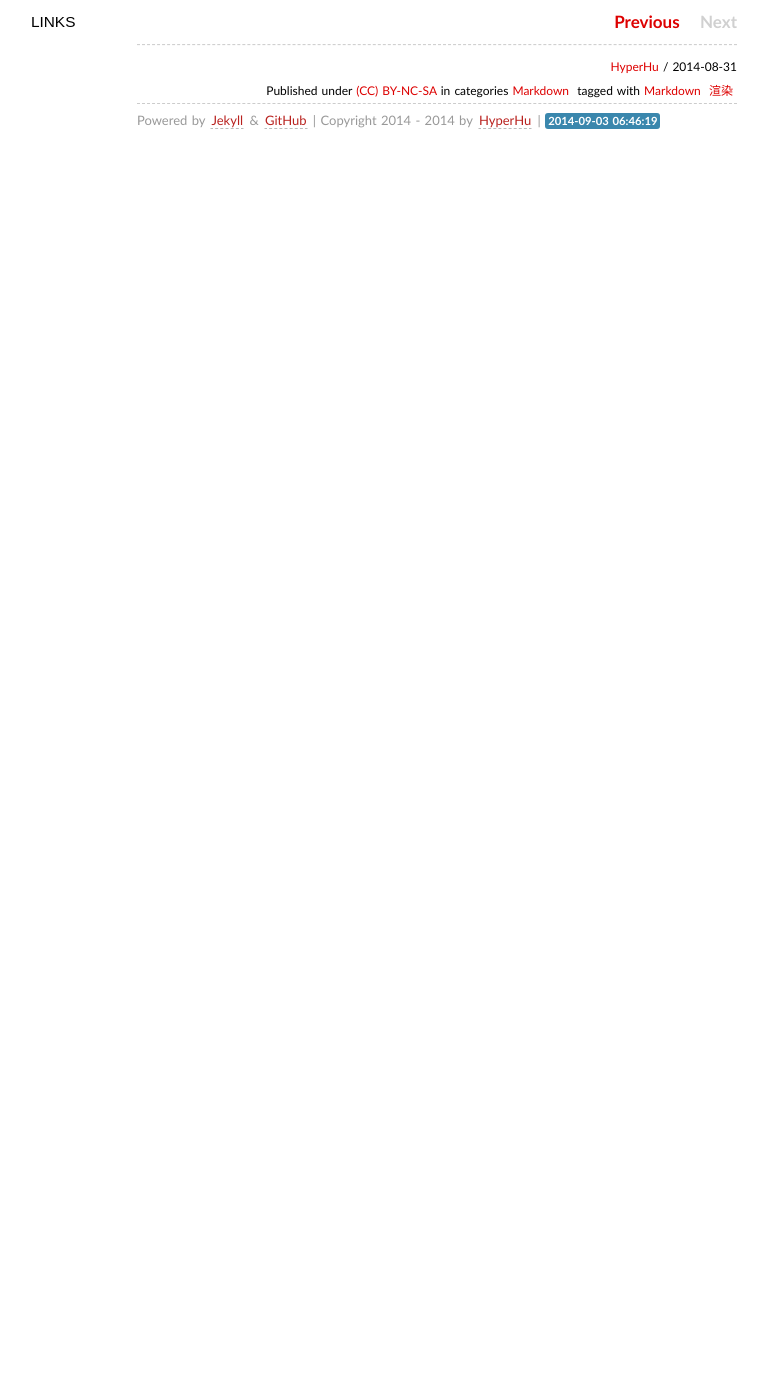
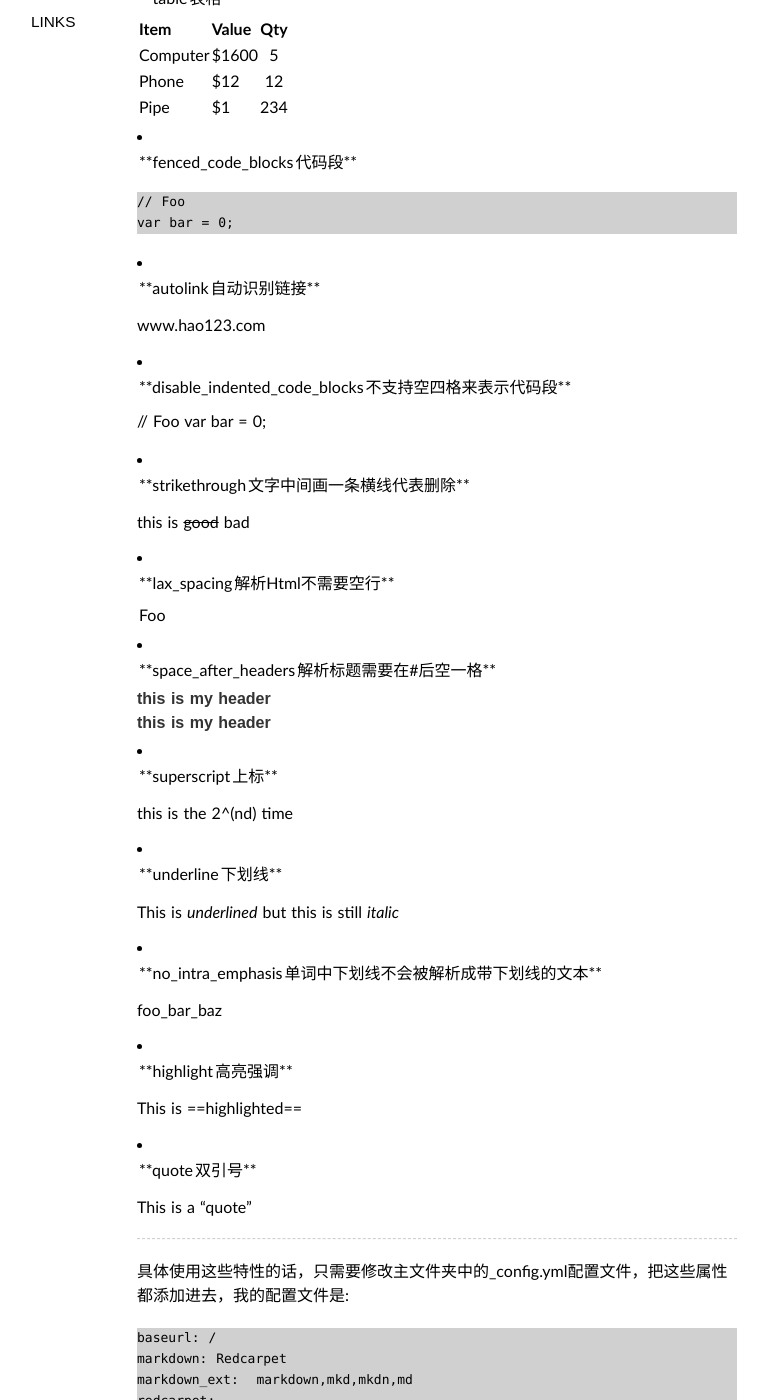
Before and after one commit to jiangxihj/jiangxihj.github.io, a Jekyll site: the page built from _posts/2014-08-31-markdownengine.md, in a window 1280 px wide and 1400 px high, scrolled down 270 px. Shown: the whole window, without its empty margins (203-971 px from the left). Built offline with Jekyll 4.4.1, drawn with Linux system fonts in a browser that asks for light colours; some web fonts are replaced; Markdown is read by kramdown in place of the engine named in the settings; comment, search, counter and statistics services are not loaded; before the commit the page ends 900 px from its top, so only the background shows below that; some of the changed text lies outside the part shown.

Commit message:
add new blog and modify self-introduction

````diff
--- a/_posts/2014-08-31-markdownengine.md
+++ b/_posts/2014-08-31-markdownengine.md
@@ -1,16 +1,104 @@
 ---
 layout: post
-title: "github page中Markdown渲染引擎使用"
+title: "github page中Markdown渲染引擎redcarpet使用"
 description: "研究github page中Markdown渲染引擎"
 category: "Markdown"
 tags: [Markdown, 渲染]
 ---
 
-先挖坑。。。
+先来测试[redcarpet官网](https://github.com/vmg/redcarpet)提到的新特性：
+
+* **footnotes | 脚注**
+
+This is a sentence.[^1]
+
+* **table | 表格**
 
 
-补充两个网址：
+| Item     | Value | Qty   |
+| :------- | :---- | :---: |
+| Computer | $1600 |  5    |
+| Phone    | $12   |  12   |
+| Pipe     | $1    |  234  |
+
+* **fenced_code_blocks | 代码段**
+
+```
+// Foo
+var bar = 0;
+```
+
+* **autolink | 自动识别链接**
+
+www.hao123.com
+
+* **disable_indented_code_blocks | 不支持空四格来表示代码段**
+
+    // Foo
+    var bar = 0;
+
+* **strikethrough | 文字中间画一条横线代表删除**
+
+this is ~~good~~ bad
+
+* **lax_spacing | 解析Html不需要空行**
+<table>
+    <tr>
+        <td>Foo</td>
+    </tr>
+</table>
+
+* **space_after_headers | 解析标题需要在#后空一格**
+
+####this is my header
+
+#### this is my header
 
 
-* [github推荐引擎](https://github.com/vmg/redcarpet)
-* [一篇好博客](http://blog.coloam.com/jekyll/markdown/2013/09/22/markdown-note/)
+* **superscript | 上标**
+
+this is the 2^(nd) time
+
+* **underline | 下划线**
+
+This is _underlined_ but this is still *italic*
+
+* **no_intra_emphasis | 单词中下划线不会被解析成带下划线的文本**
+
+foo_bar_baz
+
+* **highlight | 高亮强调**
+
+This is ==highlighted==
+
+* **quote | 双引号**
+
+This is a "quote"
+
+
+
+---
+具体使用这些特性的话，只需要修改主文件夹中的_config.yml配置文件，把这些属性都添加进去，我的配置文件是:
+
+```
+baseurl: /
+markdown: Redcarpet
+markdown_ext:  markdown,mkd,mkdn,md
+redcarpet:
+  extensions: ["no_intra_emphasis", "fenced_code_blocks", "autolink", "tables", "strikethrough", "superscript", "with_toc_data", "footnotes","space_after_headers","highlight","underline","quote","lax_spacing"]
+permalink: /:year/:month/:day/:title/
+author: HyperHu
+pygments: true
+safe: true
+paginate: 16
+auto: true
+```
+---
+
+补充几个网址：
+
+
+* [github推荐引擎redcarpet](https://github.com/vmg/redcarpet)
+* [一篇好博客:jekyll + markdown使用笔记](http://blog.coloam.com/jekyll/markdown/2013/09/22/markdown-note/)
+
+[^1]: This is a footnote
````
Also changed, not shown: about/index.md (+1 -1 lines).
